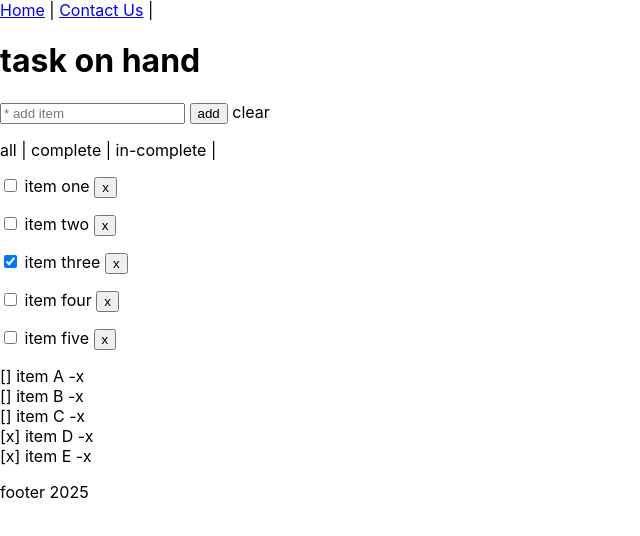
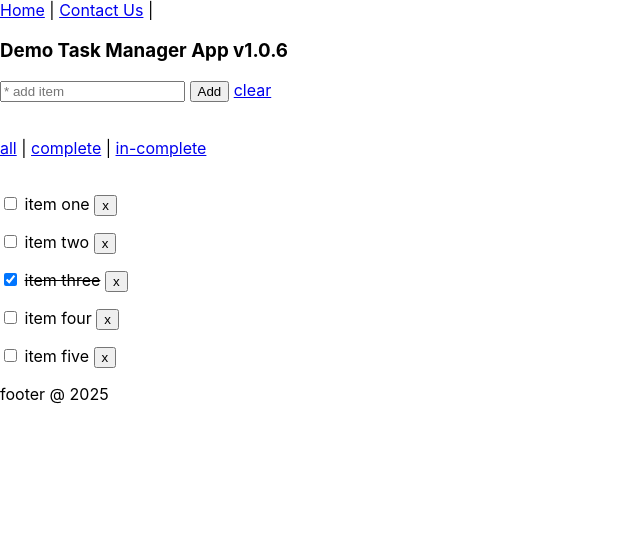
Before and after one commit to Gangsteroflove-arch/demo-react-app-v02, a React (Create React App) app in the folder react-app-v02/: page /#/ in a window 1280 px wide. Shown: the top 536 px of the page, without its empty margins (0-640 px from the left). Built offline with nearby package versions, Linux system fonts and the light colour scheme.

Commit message:
update react demo app 2

```diff
--- a/react-app-v02/src/components/Home.js
+++ b/react-app-v02/src/components/Home.js
@@ -1,4 +1,4 @@
-import{useEffect, useState} from "react"
+import {useEffect, useState} from "react"
 
 const initial_todo_items = [
   {id:1,name:"item one", completed:false},
@@ -18,7 +18,126 @@ function Home() {
 
   const [tmplist, setTmpList] = useState(initial_todo_items);
   const [todolist, setTodoList] = useState(null);
+  const [txtitem, setItem] = useState("")
+  const [msgText,setMsg] = useState("")
 
+  const handleAddNewItem = (e) =>{
+    e.preventDefault();
+
+      if(txtitem === null ||  txtitem.trim().length === 0)
+      {
+          setMsg(`* please enter a valid item name`);
+          return true;
+      }
+
+      const _newitem = {id:new Date().getTime(),name:txtitem,completed:false};
+
+      setTmpList((prevval)=>{
+
+          //modern javascript array add
+          //-- spread operator ... = add item to array ... include exing items
+          //or array.push()
+
+          const _lst = [...prevval,_newitem]
+          setTodoList((prevval)=>[..._lst]);
+          return _lst;
+      });
+
+      setMsg("# item added");
+      setItem("");
+
+   }
+
+   function handleDelete(e, id){
+
+    e.preventDefault() //previent ie: onclick from continuing / bubling
+    //allow on 1 click on current event
+    //onclick would refresh page
+    //used in form buttons events
+
+    if(!window.confirm("delete item?")){
+      return false;
+    }
+
+    setTmpList((prevval)=>{
+      const _lst = [...prevval]
+
+      const _index = _lst.findIndex((item)=>{
+        if (item.id == id)
+        {
+          return true;
+        }
+      })
+
+      if(_index !=-1)
+      {
+        _lst.splice(_index,1)
+      }
+
+      setTodoList((prevval)=>[..._lst]);
+      return _lst;
+    });
+
+    setMsg(`# item deleted ${id}`)
+
+   }
+
+
+
+   const handleAll = (e) => {
+
+    e.preventDefault();
+
+    const filteredlist = tmplist;
+
+    setTodoList(filteredlist);
+  }
+
+   const handleComplete = (e) => {
+
+    e.preventDefault();
+
+    const filteredlist = tmplist.filter((item)=>{
+        return item.completed
+    })
+
+    setTodoList(filteredlist);
+  }
+
+   const handleIncomplete = (e) => {
+
+      e.preventDefault();
+
+      const filteredlist = tmplist.filter((item)=>{
+          return !item.completed
+      })
+
+      setTodoList(filteredlist);
+  }
+
+  const handleItemToggle = (e, id) => {
+
+
+          let _lst1 = tmplist.map((item)=>{
+              return   (item.id == id)?
+                    {...item,completed:!item.completed}
+                :
+                    {...item};
+            });
+
+            let _lst2 = todolist.map((item)=>{
+              return   (item.id == id)?
+                    {...item,completed:!item.completed}
+                :
+                    {...item};
+            });
+
+          setTmpList(_lst1);
+          setTodoList(_lst2);
+
+          setItem("");
+
+  }
 
   /* useEffect(function) - ananymous function, callback, arraw fuction */
   //useEffect(function(){})
@@ -28,6 +147,8 @@ function Home() {
 
     console.log("#App::Home page load")
 
+    //setTodoList(tmplist)
+    //or -- spread operator -- append/include latest data
     setTodoList([...tmplist])
     console.log("---tmplist\n",tmplist)
     console.log("---todolist\n",todolist)
@@ -37,47 +158,44 @@ function Home() {
 
   },[]) //[] - run only 1 time
 
+
   return (
       <>
-        <h1>task on hand</h1>
+      <div className="app-center-page">
+          <h3>Demo Task Manager App v1.0.6</h3>
           <p></p>
           <div>
-            <input type="text" maxLength={25} placeholder="* add item"/>
-            {" "} <button>add</button> {" "} <a>clear</a>
+              <input value={txtitem} type="text"
+                       onChange={(e)=>setItem(e.target.value)}
+                       maxLength={25} placeholder="* add item"/>
+              {" "}
+              <button onClick={handleAddNewItem}>Add</button> {" "} <a href="#" onClick={()=> {setItem(""); setMsg("")}}>clear</a>
               <p></p>
           </div>
-        <p></p>
-        <a>all</a> {" | "}
-        <a>complete</a> {" | "}
-        <a>in-complete</a> {" | "}
-        <p></p>
+          <p>{msgText}</p>
+          <br/>
+          <div>
+            <a href="#" onClick={handleAll}>all</a> {" | "}
+            <a href="#" onClick={handleComplete}>complete</a> {" | "}
+            <a href="#" onClick={handleIncomplete}>in-complete</a>
+          </div>
+          <br/>
           <div>
               {todolist && todolist.map((item)=>
               <p key={item.id}>{
                 <>
-                   <input type="checkbox" checked={item.completed}/>{" "}
+                   <input onChange={(e)=>handleItemToggle(e,item.id)} type="checkbox" checked={item.completed}/>{" "}
                     {" "}
-                    <span>{item.name}</span>
+                    <span key={item.id} style={{'text-decoration':(item.completed)?"line-through":""}}>{item.name}</span>
                     {" "}
-                   <button>x</button>
+                   <button onClick={(e)=>handleDelete(e,item.id)}>x</button>
                 </>}
               </p>)}
           </div>
-
-
-          <span>[] item A -x </span><br/>
-          <span>[] item B -x </span><br/>
-          <span>[] item C -x </span><br/>
-          <span>[x] item D -x </span><br/>
-          <span>[x] item E -x </span><br/>
-
-
-
-
           <p></p>
-         <p>footer 2025</p>
+          <p>footer @ 2025</p>
+        </div>
       </>
-
 
     );
   }
```
Lines whose indentation alone changed are shown as unchanged.
